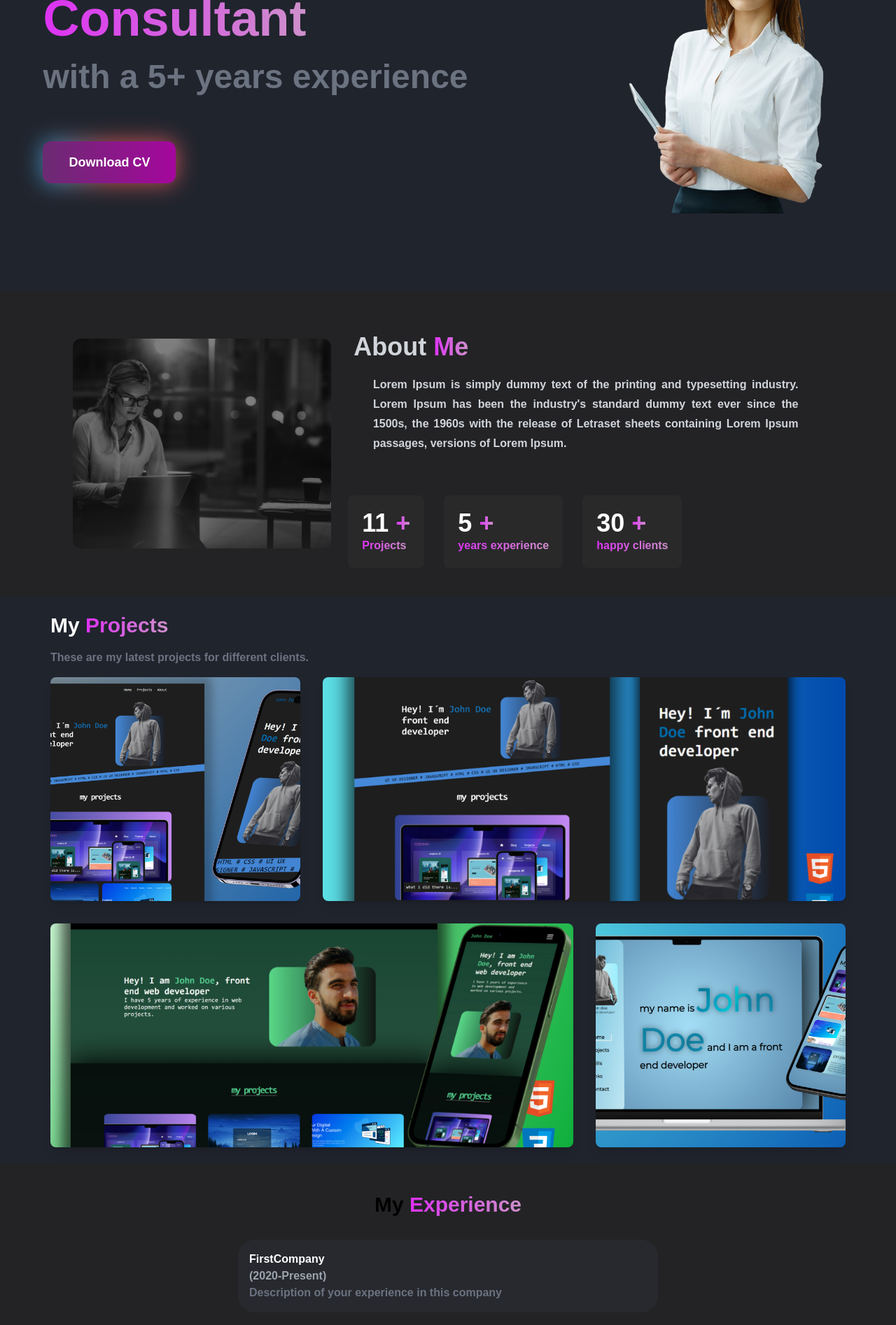
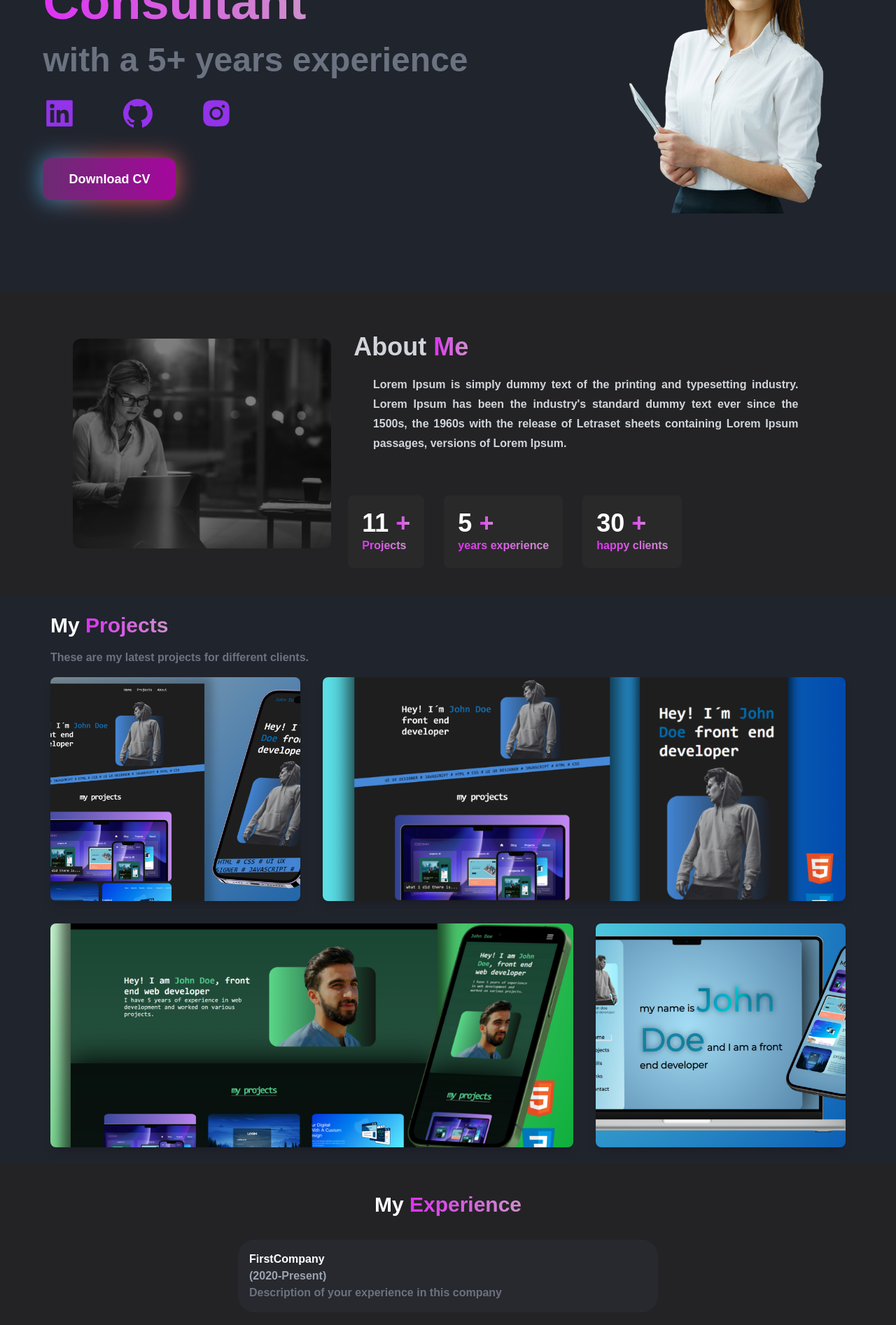
Before and after one commit to kaltrinabaliu/portfolio-vue, a Vue app in the folder portfolio-vue/: page / in a window 1280 px wide. Shown: the part 320-2214 px from the top of the page at 70% size. Built offline with nearby package versions, Linux system fonts and the light colour scheme.

Commit message:
Icons update

```diff
--- a/portfolio-vue/src/components/Contact.vue
+++ b/portfolio-vue/src/components/Contact.vue
@@ -13,6 +13,10 @@
                     </p>
                     <div className="flex items-center mt-2 text-gray-400">
                         <div className='text-2xl'>
+                            <svg stroke="currentColor" fill="currentColor" stroke-width="0" viewBox="0 0 32 32" height="1em" width="1em" xmlns="http://www.w3.org/2000/svg">
+                                <path d="M 3 8 L 3 26 L 29 26 L 29 8 Z M 7.3125 10 L 24.6875 10 L 16 15.78125 Z M 5 10.875 L 15.4375 17.84375 L 16 18.1875 L 16.5625 17.84375 L 27 10.875 L 27 24 L 5 24 Z">
+                                </path>
+                            </svg>
                         </div>
                         <div className="ml-4 text-md tracking-wide font-semibold w-40">
                             <p>Ariana Park</p>
--- a/portfolio-vue/src/components/Experience.vue
+++ b/portfolio-vue/src/components/Experience.vue
@@ -1,6 +1,6 @@
 <template>
   <div className="py-10 bg-[#232325]" id='experience'>
-        <h2 className='mb-8 text-3xl text-whie text-center'>My <span>Experience</span></h2>
+        <h2 className='mb-8 text-3xl text-white text-center'>My <span>Experience</span></h2>
         <div className="mb-[20px] text-white bg-gray-700/20 p-4 rounded-3xl max-w-[300px] sm:max-w-[600px] mx-auto">
             <p>FirstCompany</p>
             <p className='text-gray-400'>(2020-Present)</p>
--- a/portfolio-vue/src/components/Footer.vue
+++ b/portfolio-vue/src/components/Footer.vue
@@ -2,10 +2,23 @@
     <div className="mt-12 w-max-[800px] border-t border-gray-500 text-center">
         <p className="my-5 text-gray-500">33 Test <br />Test Blvd., 3303</p>
         <div className="inline-flex text-gray-500 gap-4 text-3xl">
-      <!-- <FaGithubSquare/>
-      <FaInstagram/>
-      <FaGithubSquare/>
-      <FaInstagram/> -->
+            <svg stroke="currentColor" fill="currentColor" stroke-width="0" viewBox="0 0 448 512" height="1em" width="1em" xmlns="http://www.w3.org/2000/svg">
+            <path d="M400 32H48C21.5 32 0 53.5 0 80v352c0 26.5 21.5 48 48 48h352c26.5 0 48-21.5 48-48V80c0-26.5-21.5-48-48-48zM277.3 415.7c-8.4 1.5-11.5-3.7-11.5-8 0-5.4.2-33 .2-55.3 0-15.6-5.2-25.5-11.3-30.7 37-4.1 76-9.2 76-73.1 0-18.2-6.5-27.3-17.1-39 1.7-4.3 7.4-22-1.7-45-13.9-4.3-45.7 17.9-45.7 17.9-13.2-3.7-27.5-5.6-41.6-5.6-14.1 0-28.4 1.9-41.6 5.6 0 0-31.8-22.2-45.7-17.9-9.1 22.9-3.5 40.6-1.7 45-10.6 11.7-15.6 20.8-15.6 39 0 63.6 37.3 69 74.3 73.1-4.8 4.3-9.1 11.7-10.6 22.3-9.5 4.3-33.8 11.7-48.3-13.9-9.1-15.8-25.5-17.1-25.5-17.1-16.2-.2-1.1 10.2-1.1 10.2 10.8 5 18.4 24.2 18.4 24.2 9.7 29.7 56.1 19.7 56.1 19.7 0 13.9.2 36.5.2 40.6 0 4.3-3 9.5-11.5 8-66-22.1-112.2-84.9-112.2-158.3 0-91.8 70.2-161.5 162-161.5S388 165.6 388 257.4c.1 73.4-44.7 136.3-110.7 158.3zm-98.1-61.1c-1.9.4-3.7-.4-3.9-1.7-.2-1.5 1.1-2.8 3-3.2 1.9-.2 3.7.6 3.9 1.9.3 1.3-1 2.6-3 3zm-9.5-.9c0 1.3-1.5 2.4-3.5 2.4-2.2.2-3.7-.9-3.7-2.4 0-1.3 1.5-2.4 3.5-2.4 1.9-.2 3.7.9 3.7 2.4zm-13.7-1.1c-.4 1.3-2.4 1.9-4.1 1.3-1.9-.4-3.2-1.9-2.8-3.2.4-1.3 2.4-1.9 4.1-1.5 2 .6 3.3 2.1 2.8 3.4zm-12.3-5.4c-.9 1.1-2.8.9-4.3-.6-1.5-1.3-1.9-3.2-.9-4.1.9-1.1 2.8-.9 4.3.6 1.3 1.3 1.8 3.3.9 4.1zm-9.1-9.1c-.9.6-2.6 0-3.7-1.5s-1.1-3.2 0-3.9c1.1-.9 2.8-.2 3.7 1.3 1.1 1.5 1.1 3.3 0 4.1zm-6.5-9.7c-.9.9-2.4.4-3.5-.6-1.1-1.3-1.3-2.8-.4-3.5.9-.9 2.4-.4 3.5.6 1.1 1.3 1.3 2.8.4 3.5zm-6.7-7.4c-.4.9-1.7 1.1-2.8.4-1.3-.6-1.9-1.7-1.5-2.6.4-.6 1.5-.9 2.8-.4 1.3.7 1.9 1.8 1.5 2.6z">
+
+            </path>
+        </svg>
+        <svg stroke="currentColor" fill="currentColor" stroke-width="0" viewBox="0 0 448 512" height="1em" width="1em" xmlns="http://www.w3.org/2000/svg">
+            <path d="M224.1 141c-63.6 0-114.9 51.3-114.9 114.9s51.3 114.9 114.9 114.9S339 319.5 339 255.9 287.7 141 224.1 141zm0 189.6c-41.1 0-74.7-33.5-74.7-74.7s33.5-74.7 74.7-74.7 74.7 33.5 74.7 74.7-33.6 74.7-74.7 74.7zm146.4-194.3c0 14.9-12 26.8-26.8 26.8-14.9 0-26.8-12-26.8-26.8s12-26.8 26.8-26.8 26.8 12 26.8 26.8zm76.1 27.2c-1.7-35.9-9.9-67.7-36.2-93.9-26.2-26.2-58-34.4-93.9-36.2-37-2.1-147.9-2.1-184.9 0-35.8 1.7-67.6 9.9-93.9 36.1s-34.4 58-36.2 93.9c-2.1 37-2.1 147.9 0 184.9 1.7 35.9 9.9 67.7 36.2 93.9s58 34.4 93.9 36.2c37 2.1 147.9 2.1 184.9 0 35.9-1.7 67.7-9.9 93.9-36.2 26.2-26.2 34.4-58 36.2-93.9 2.1-37 2.1-147.8 0-184.8zM398.8 388c-7.8 19.6-22.9 34.7-42.6 42.6-29.5 11.7-99.5 9-132.1 9s-102.7 2.6-132.1-9c-19.6-7.8-34.7-22.9-42.6-42.6-11.7-29.5-9-99.5-9-132.1s-2.6-102.7 9-132.1c7.8-19.6 22.9-34.7 42.6-42.6 29.5-11.7 99.5-9 132.1-9s102.7-2.6 132.1 9c19.6 7.8 34.7 22.9 42.6 42.6 11.7 29.5 9 99.5 9 132.1s2.7 102.7-9 132.1z">
+            </path>
+        </svg>
+        <svg stroke="currentColor" fill="currentColor" stroke-width="0" viewBox="0 0 448 512" height="1em" width="1em" xmlns="http://www.w3.org/2000/svg">
+            <path d="M416 32H31.9C14.3 32 0 46.5 0 64.3v383.4C0 465.5 14.3 480 31.9 480H416c17.6 0 32-14.5 32-32.3V64.3c0-17.8-14.4-32.3-32-32.3zM135.4 416H69V202.2h66.5V416zm-33.2-243c-21.3 0-38.5-17.3-38.5-38.5S80.9 96 102.2 96c21.2 0 38.5 17.3 38.5 38.5 0 21.3-17.2 38.5-38.5 38.5zm282.1 243h-66.4V312c0-24.8-.5-56.7-34.5-56.7-34.6 0-39.9 27-39.9 54.9V416h-66.4V202.2h63.7v29.2h.9c8.9-16.8 30.6-34.5 62.9-34.5 67.2 0 79.7 44.3 79.7 101.9V416z">
+        </path>
+        </svg>
+        <svg stroke="currentColor" fill="currentColor" stroke-width="0" viewBox="0 0 512 512" height="1em" width="1em" xmlns="http://www.w3.org/2000/svg">
+            <path d="M504 256C504 119 393 8 256 8S8 119 8 256c0 123.78 90.69 226.38 209.25 245V327.69h-63V256h63v-54.64c0-62.15 37-96.48 93.67-96.48 27.14 0 55.52 4.84 55.52 4.84v61h-31.28c-30.8 0-40.41 19.12-40.41 38.73V256h68.78l-11 71.69h-57.78V501C413.31 482.38 504 379.78 504 256z">
+        </path>
+        </svg>
     </div>
     </div>
         </template>
--- a/portfolio-vue/src/components/Hero.vue
+++ b/portfolio-vue/src/components/Hero.vue
@@ -10,9 +10,18 @@
             <p class="md:text-5xl sm:text-4xl text-xl font-bold text-gray-500">with a 5+ years experience</p>
           </div>
           <div class="text-5xl flex justify-start gap-16 my-7 text-purple-600">
-            <!-- <AiFillLinkedin/>
-            <AiFillGithub/>
-            <AiFillInstagram/> -->
+            <svg stroke="currentColor" fill="currentColor" stroke-width="0" viewBox="0 0 1024 1024" height="1em" width="1em" xmlns="http://www.w3.org/2000/svg">
+              <path d="M880 112H144c-17.7 0-32 14.3-32 32v736c0 17.7 14.3 32 32 32h736c17.7 0 32-14.3 32-32V144c0-17.7-14.3-32-32-32zM349.3 793.7H230.6V411.9h118.7v381.8zm-59.3-434a68.8 68.8 0 1 1 68.8-68.8c-.1 38-30.9 68.8-68.8 68.8zm503.7 434H675.1V608c0-44.3-.8-101.2-61.7-101.2-61.7 0-71.2 48.2-71.2 98v188.9H423.7V411.9h113.8v52.2h1.6c15.8-30 54.5-61.7 112.3-61.7 120.2 0 142.3 79.1 142.3 181.9v209.4z">
+
+              </path></svg>
+              <svg stroke="currentColor" fill="currentColor" stroke-width="0" viewBox="0 0 1024 1024" height="1em" width="1em" xmlns="http://www.w3.org/2000/svg">
+                <path d="M511.6 76.3C264.3 76.2 64 276.4 64 523.5 64 718.9 189.3 885 363.8 946c23.5 5.9 19.9-10.8 19.9-22.2v-77.5c-135.7 15.9-141.2-73.9-150.3-88.9C215 726 171.5 718 184.5 703c30.9-15.9 62.4 4 98.9 57.9 26.4 39.1 77.9 32.5 104 26 5.7-23.5 17.9-44.5 34.7-60.8-140.6-25.2-199.2-111-199.2-213 0-49.5 16.3-95 48.3-131.7-20.4-60.5 1.9-112.3 4.9-120 58.1-5.2 118.5 41.6 123.2 45.3 33-8.9 70.7-13.6 112.9-13.6 42.4 0 80.2 4.9 113.5 13.9 11.3-8.6 67.3-48.8 121.3-43.9 2.9 7.7 24.7 58.3 5.5 118 32.4 36.8 48.9 82.7 48.9 132.3 0 102.2-59 188.1-200 212.9a127.5 127.5 0 0 1 38.1 91v112.5c.8 9 0 17.9 15 17.9 177.1-59.7 304.6-227 304.6-424.1 0-247.2-200.4-447.3-447.5-447.3z">
+
+              </path></svg>
+              <svg stroke="currentColor" fill="currentColor" stroke-width="0" viewBox="0 0 1024 1024" height="1em" width="1em" xmlns="http://www.w3.org/2000/svg">
+                <path d="M512 378.7c-73.4 0-133.3 59.9-133.3 133.3S438.6 645.3 512 645.3 645.3 585.4 645.3 512 585.4 378.7 512 378.7zM911.8 512c0-55.2.5-109.9-2.6-165-3.1-64-17.7-120.8-64.5-167.6-46.9-46.9-103.6-61.4-167.6-64.5-55.2-3.1-109.9-2.6-165-2.6-55.2 0-109.9-.5-165 2.6-64 3.1-120.8 17.7-167.6 64.5C132.6 226.3 118.1 283 115 347c-3.1 55.2-2.6 109.9-2.6 165s-.5 109.9 2.6 165c3.1 64 17.7 120.8 64.5 167.6 46.9 46.9 103.6 61.4 167.6 64.5 55.2 3.1 109.9 2.6 165 2.6 55.2 0 109.9.5 165-2.6 64-3.1 120.8-17.7 167.6-64.5 46.9-46.9 61.4-103.6 64.5-167.6 3.2-55.1 2.6-109.8 2.6-165zM512 717.1c-113.5 0-205.1-91.6-205.1-205.1S398.5 306.9 512 306.9 717.1 398.5 717.1 512 625.5 717.1 512 717.1zm213.5-370.7c-26.5 0-47.9-21.4-47.9-47.9s21.4-47.9 47.9-47.9 47.9 21.4 47.9 47.9a47.84 47.84 0 0 1-47.9 47.9z">
+
+                </path></svg>
           </div>
           <div class="relative inline-flex group my-3">
             <div class="absolute transitiona-all duration-1000 opacity-70 -inset-px bg-gradient-to-r from-[#44BCFF] via-[#FF675E] to-[#FF676E] rounded-xl blur-lg group-hover:opacity-100 group-hover:-inset-1 group-hover:duration-200"></div>
@@ -27,7 +36,6 @@
   </template>
 
   <script>
-  // import { AiFillLinkedin, AiFillGithub, AiFillInstagram } from 'oh-vue-icons/icons';
   import profilepic from "../assets/profilepic5.png";
 
   export default {
@@ -57,9 +65,7 @@
       }
     },
     components: {
-      // AiFillLinkedin,
-      // AiFillGithub,
-      // AiFillInstagram
+
     },
 
   };
--- a/portfolio-vue/src/components/Navbar.vue
+++ b/portfolio-vue/src/components/Navbar.vue
@@ -9,12 +9,17 @@
         <li class="p-5"><a href="#contact">Contact</a></li>
       </ul>
       <div @click="handleNav" class="block md:hidden">
-        <template v-if="nav">
-          <!-- <AiOutlineClose size="20" /> -->
-        </template>
-        <template v-else>
-          <!-- <AiOutlineMenu size="20" /> Ensure FcMenu is imported and used correctly here -->
-        </template>
+        <!--  close icon -->
+
+      <svg v-if=nav stroke="currentColor" fill="currentColor" stroke-width="0" viewBox="0 0 1024 1024" fill-rule="evenodd" height="20" width="20" xmlns="http://www.w3.org/2000/svg">
+        <path d="M799.855 166.312c.023.007.043.018.084.059l57.69 57.69c.041.041.052.06.059.084a.118.118 0 0 1 0 .069c-.007.023-.018.042-.059.083L569.926 512l287.703 287.703c.041.04.052.06.059.083a.118.118 0 0 1 0 .07c-.007.022-.018.042-.059.083l-57.69 57.69c-.041.041-.06.052-.084.059a.118.118 0 0 1-.069 0c-.023-.007-.042-.018-.083-.059L512 569.926 224.297 857.629c-.04.041-.06.052-.083.059a.118.118 0 0 1-.07 0c-.022-.007-.042-.018-.083-.059l-57.69-57.69c-.041-.041-.052-.06-.059-.084a.118.118 0 0 1 0-.069c.007-.023.018-.042.059-.083L454.073 512 166.371 224.297c-.041-.04-.052-.06-.059-.083a.118.118 0 0 1 0-.07c.007-.022.018-.042.059-.083l57.69-57.69c.041-.041.06-.052.084-.059a.118.118 0 0 1 .069 0c.023.007.042.018.083.059L512 454.073l287.703-287.702c.04-.041.06-.052.083-.059a.118.118 0 0 1 .07 0Z">
+      </path>
+    </svg>
+          <!--  menu icon -->
+      <svg v-if=!nav stroke="currentColor" fill="currentColor" stroke-width="0" viewBox="0 0 1024 1024" height="20" width="20" xmlns="http://www.w3.org/2000/svg">
+        <path d="M904 160H120c-4.4 0-8 3.6-8 8v64c0 4.4 3.6 8 8 8h784c4.4 0 8-3.6 8-8v-64c0-4.4-3.6-8-8-8zm0 624H120c-4.4 0-8 3.6-8 8v64c0 4.4 3.6 8 8 8h784c4.4 0 8-3.6 8-8v-64c0-4.4-3.6-8-8-8zm0-312H120c-4.4 0-8 3.6-8 8v64c0 4.4 3.6 8 8 8h784c4.4 0 8-3.6 8-8v-64c0-4.4-3.6-8-8-8z">
+      </path>
+    </svg>
       </div>
       <div :class="nav ? 'z-10 text-gray-300 fixed h-full left-0 top-0 w-[60%] border-r border-r-gray-900 bg-[#202121] ease-in-out duration-500' : 'fixed left-[-100%]'">
         <h1 class="text-3xl font-bold primary-color m-4">A.PARK</h1>
@@ -30,13 +35,11 @@
   </template>
 
 <script>
-// import {AiOutlineClose, AiOutlineMenu} from 'react-icons/ai';
 
 export default {
   name: "TheNavbar",
   components: {
-    // AiOutlineClose,
-    // AiOutlineMenu
+
   },
   data() {
     return {
```
